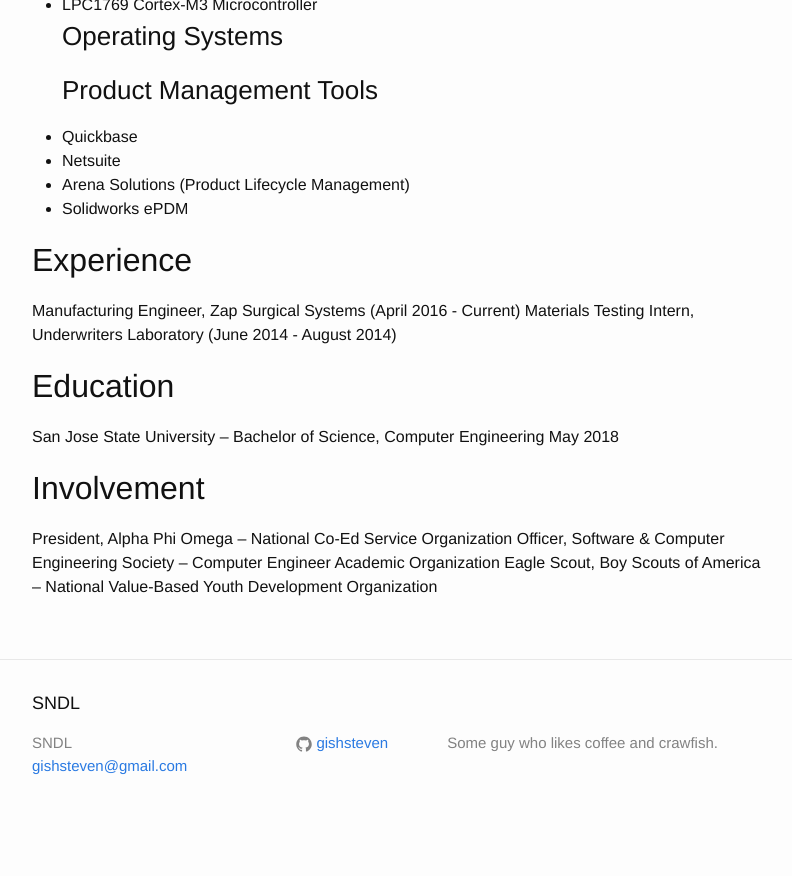
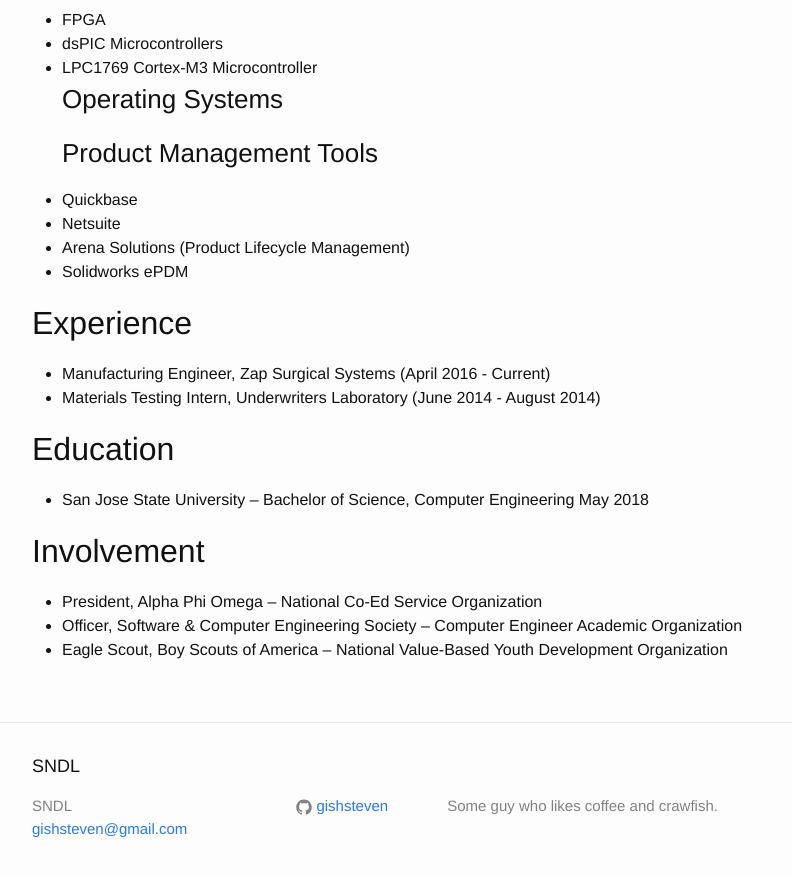
Before and after one commit to gishsteven/gishsteven.github.io, a Jekyll site: the page built from Portfolio.md, in a window 1280 px wide and 900 px high, scrolled down 798 px. Shown: the top 876 px of the window, without its empty margins (238-1030 px from the left). Built offline with Jekyll 4.4.1, drawn with Linux system fonts in a browser that asks for light colours; before the commit the page ends 1635 px from its top, so only the background shows below that; some of the changed text lies outside the part shown.

Commit message:
Update Portfolio.md

```diff
--- a/Portfolio.md
+++ b/Portfolio.md
@@ -33,13 +34,13 @@ published: true
 - Solidworks ePDM
 
 ## Experience
-Manufacturing Engineer, Zap Surgical Systems (April 2016 - Current)
-Materials Testing Intern, Underwriters Laboratory (June 2014 - August 2014)
+- Manufacturing Engineer, Zap Surgical Systems (April 2016 - Current)
+- Materials Testing Intern, Underwriters Laboratory (June 2014 - August 2014)
 
 ## Education
-San Jose State University – Bachelor of Science, Computer Engineering	May 2018
+- San Jose State University – Bachelor of Science, Computer Engineering	May 2018
 
 ## Involvement
-President, Alpha Phi Omega – National Co-Ed Service Organization
-Officer, Software & Computer Engineering Society – Computer Engineer Academic Organization
-Eagle Scout, Boy Scouts of America – National Value-Based Youth Development Organization
+- President, Alpha Phi Omega – National Co-Ed Service Organization
+- Officer, Software & Computer Engineering Society – Computer Engineer Academic Organization
+- Eagle Scout, Boy Scouts of America – National Value-Based Youth Development Organization
```
Also changed, not shown: other parts of Portfolio.md (+2 -1 lines).
